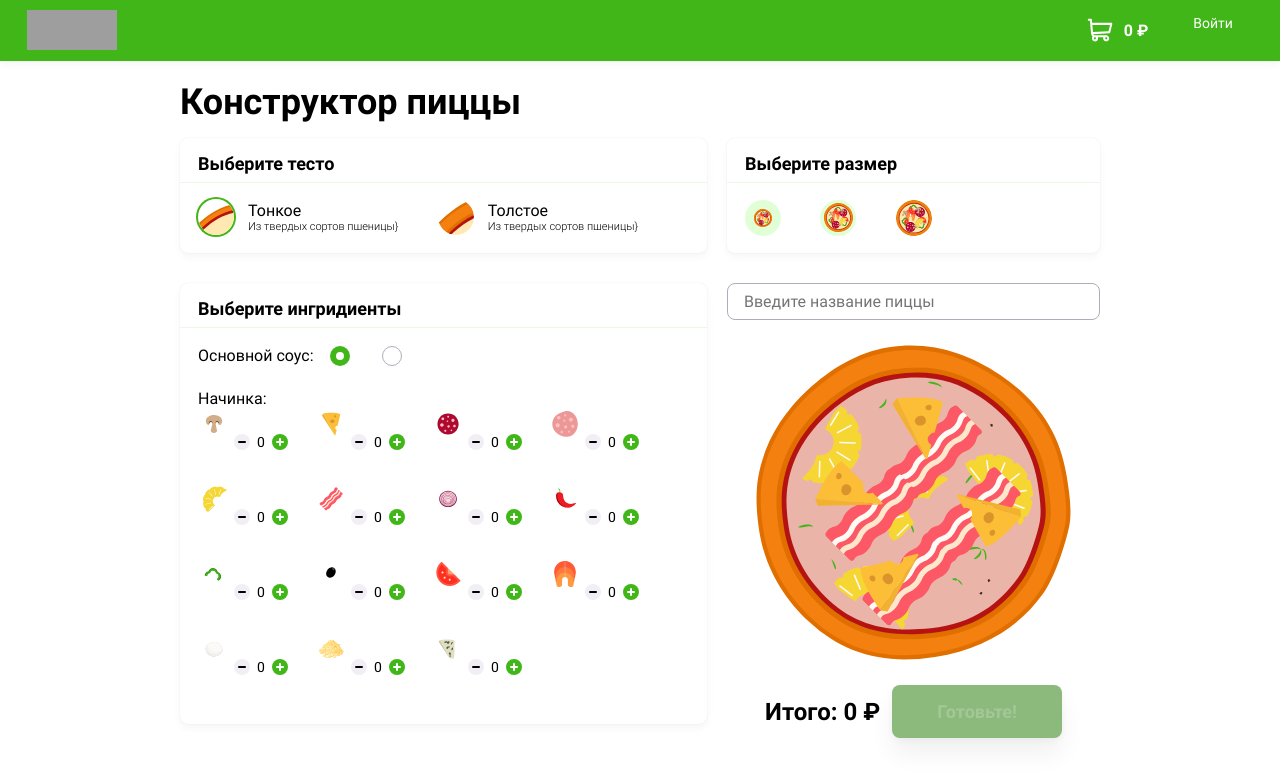
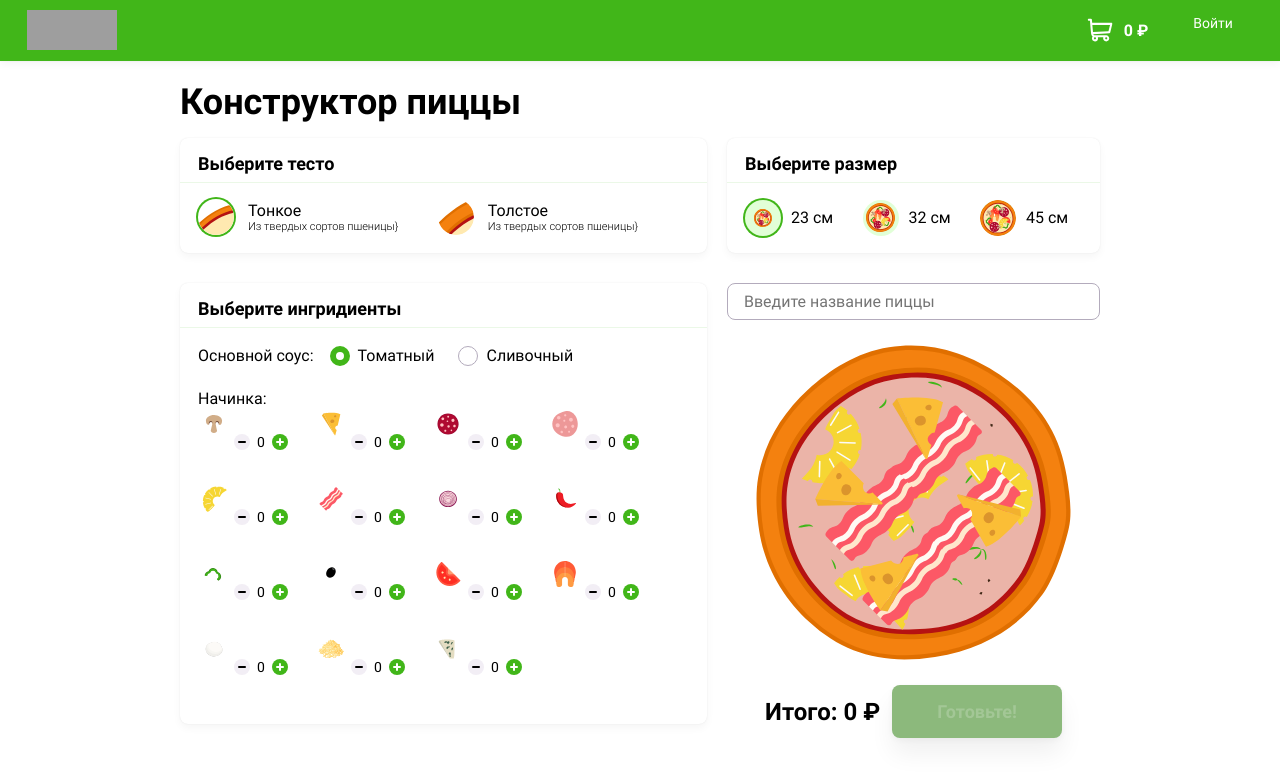
Before and after one commit to abashkatov/1831405-pizza-1, a Vue app in the folder src/frontend/: page / in a window 1280 px wide. Shown: the top 782 px of the page. Built offline with nearby package versions, Linux system fonts and the light colour scheme; grey boxes are pictures that could not be loaded.

Commit message:
Module 2 task 1

```diff
--- /dev/null
+++ b/src/frontend/src/modules/builder/components/BuilderDoughSelector.vue
@@ -0,0 +1,39 @@
+<template>
+  <div class="content__dough">
+    <div class="sheet">
+      <h2 class="title title--small sheet__title">Выберите тесто</h2>
+      <div class="sheet__content dough">
+        <label
+          v-for="dough in doughs"
+          :key="dough.id"
+          class="dough__input"
+          :class="`dough__input--${dough.alias}`"
+        >
+          <input
+            type="radio"
+            name="dought"
+            :value="dough.value"
+            class="visually-hidden"
+            :checked="dough.id === 1"
+          />
+          <b>{{ dough.name }}</b>
+          <span>{{ dough.description }}}</span>
+        </label>
+      </div>
+    </div>
+  </div>
+</template>
+
+<script>
+export default {
+  name: "BuilderDoughSelector",
+  props: {
+    doughs: {
+      type: Object,
+      required: true,
+    },
+  },
+};
+</script>
+
+<style scoped></style>
--- /dev/null
+++ b/src/frontend/src/modules/builder/components/BuilderIngredientsSelector.vue
@@ -0,0 +1,81 @@
+<template>
+  <div class="content__ingridients">
+    <div class="sheet">
+      <h2 class="title title--small sheet__title">Выберите ингридиенты</h2>
+      <div class="sheet__content ingridients">
+        <div class="ingridients__sauce">
+          <p>Основной соус:</p>
+          <label
+            v-for="sauce in sauces"
+            :key="sauce.id"
+            class="radio ingridients__input"
+          >
+            <input
+              type="radio"
+              name="sauce"
+              :value="sauce.alias"
+              :checked="sauce.id === 1"
+            />
+            <span>{{ sauce.name }}</span>
+          </label>
+        </div>
+        <div class="ingridients__filling">
+          <p>Начинка:</p>
+          <ul class="ingridients__list">
+            <li
+              v-for="ingredient in ingredients"
+              :key="ingredient.id"
+              class="ingridients__item"
+            >
+              <span class="filling" :class="`filling--${ingredient.alias}`">
+                {{ ingredient.title }}
+              </span>
+              <div class="counter counter--orange ingridients__counter">
+                <button
+                  type="button"
+                  class="
+                    counter__button
+                    counter__button--disabled
+                    counter__button--minus
+                  "
+                >
+                  <span class="visually-hidden">Меньше</span>
+                </button>
+                <input
+                  type="text"
+                  name="counter"
+                  class="counter__input"
+                  value="0"
+                />
+                <button
+                  type="button"
+                  class="counter__button counter__button--plus"
+                >
+                  <span class="visually-hidden">Больше</span>
+                </button>
+              </div>
+            </li>
+          </ul>
+        </div>
+      </div>
+    </div>
+  </div>
+</template>
+
+<script>
+export default {
+  name: "BuilderIngredientsSelector",
+  props: {
+    sauces: {
+      type: Object,
+      required: true,
+    },
+    ingredients: {
+      type: Object,
+      required: true,
+    },
+  },
+};
+</script>
+
+<style scoped></style>
--- /dev/null
+++ b/src/frontend/src/modules/builder/components/BuilderSizeSelector.vue
@@ -0,0 +1,39 @@
+<template>
+  <div class="content__diameter">
+    <div class="sheet">
+      <h2 class="title title--small sheet__title">Выберите размер</h2>
+
+      <div class="sheet__content diameter">
+        <label
+          v-for="size in sizes"
+          :key="size.id"
+          class="diameter__input"
+          :class="`diameter__input--${size.alias}`"
+        >
+          <input
+            type="radio"
+            name="diameter"
+            :value="size.alias"
+            :checked="size.id === 1"
+            class="visually-hidden"
+          />
+          <span>{{ size.name }}</span>
+        </label>
+      </div>
+    </div>
+  </div>
+</template>
+
+<script>
+export default {
+  name: "BuilderSizeSelector",
+  props: {
+    sizes: {
+      type: Object,
+      required: true,
+    },
+  },
+};
+</script>
+
+<style scoped></style>
--- a/src/frontend/src/views/Index.vue
+++ b/src/frontend/src/views/Index.vue
@@ -24,127 +24,12 @@
         <div class="content__wrapper">
           <h1 class="title title--big">Конструктор пиццы</h1>
 
-          <div class="content__dough">
-            <div class="sheet">
-              <h2 class="title title--small sheet__title">Выберите тесто</h2>
-
-              <div class="sheet__content dough">
-                <label
-                  v-for="dough in doughs"
-                  :key="dough.id"
-                  class="dough__input"
-                  :class="`dough__input--${dough.alias}`"
-                >
-                  <input
-                    type="radio"
-                    name="dought"
-                    :value="dough.value"
-                    class="visually-hidden"
-                    :checked="dough.id === 1"
-                  />
-                  <b>{{ dough.name }}</b>
-                  <span>{{ dough.description }}}</span>
-                </label>
-              </div>
-            </div>
-          </div>
-
-          <div class="content__diameter">
-            <div class="sheet">
-              <h2 class="title title--small sheet__title">Выберите размер</h2>
-
-              <div class="sheet__content diameter">
-                <label
-                  v-for="size in sizes"
-                  :key="size.id"
-                  class="diameter__input"
-                  :class="`diameter__input--${size.alias}`"
-                >
-                  <input
-                    type="radio"
-                    name="diameter"
-                    :value="size.alias"
-                    :chedked="size.id === 1"
-                    class="visually-hidden"
-                  />
-                  <span>{{ size.title }}</span>
-                </label>
-              </div>
-            </div>
-          </div>
-
-          <div class="content__ingridients">
-            <div class="sheet">
-              <h2 class="title title--small sheet__title">
-                Выберите ингридиенты
-              </h2>
-
-              <div class="sheet__content ingridients">
-                <div class="ingridients__sauce">
-                  <p>Основной соус:</p>
-
-                  <label
-                    v-for="sauce in sauces"
-                    :key="sauce.id"
-                    class="radio ingridients__input"
-                  >
-                    <input
-                      type="radio"
-                      name="sauce"
-                      :value="sauce.alias"
-                      :checked="sauce.id === 1"
-                    />
-                    <span>{{ sauce.title }}</span>
-                  </label>
-                </div>
-
-                <div class="ingridients__filling">
-                  <p>Начинка:</p>
-
-                  <ul class="ingridients__list">
-                    <li
-                      v-for="ingredient in ingredients"
-                      :key="ingredient.id"
-                      class="ingridients__item"
-                    >
-                      <span
-                        class="filling"
-                        :class="`filling--${ingredient.alias}`"
-                      >
-                        {{ ingredient.title }}
-                      </span>
-
-                      <div class="counter counter--orange ingridients__counter">
-                        <button
-                          type="button"
-                          class="
-                            counter__button
-                            counter__button--disabled
-                            counter__button--minus
-                          "
-                        >
-                          <span class="visually-hidden">Меньше</span>
-                        </button>
-                        <input
-                          type="text"
-                          name="counter"
-                          class="counter__input"
-                          value="0"
-                        />
-                        <button
-                          type="button"
-                          class="counter__button counter__button--plus"
-                        >
-                          <span class="visually-hidden">Больше</span>
-                        </button>
-                      </div>
-                    </li>
-                  </ul>
-                </div>
-              </div>
-            </div>
-          </div>
-
+          <BuilderDoughSelector :doughs="doughs" />
+          <BuilderSizeSelector :sizes="sizes" />
+          <BuilderIngredientsSelector
+            :sauces="sauces"
+            :ingredients="ingredients"
+          />
           <div class="content__pizza">
             <label class="input">
               <span class="visually-hidden">Название пиццы</span>
@@ -180,8 +65,16 @@
 
 <script>
 import { dough, ingredients, sauces, sizes } from "@/static/pizza.json";
+import BuilderDoughSelector from "@/modules/builder/components/BuilderDoughSelector";
+import BuilderIngredientsSelector from "@/modules/builder/components/BuilderIngredientsSelector";
+import BuilderSizeSelector from "@/modules/builder/components/BuilderSizeSelector";
 export default {
   name: "Index",
+  components: {
+    BuilderDoughSelector,
+    BuilderIngredientsSelector,
+    BuilderSizeSelector,
+  },
   data() {
     return {
       doughs: dough,
```
Also changed, not shown: src/frontend/src/common/components/ItemCounter.vue (added, +13 -0 lines), src/frontend/src/common/components/RadioButton.vue (added, +13 -0 lines), src/frontend/src/common/components/SelectorItem.vue (added, +13 -0 lines), src/frontend/src/layouts/AppLayout.vue (added, +13 -0 lines), src/frontend/src/modules/builder/components/BuilderPizzaView.vue (added, +13 -0 lines), src/frontend/src/modules/builder/components/BuilderPriceCounter.vue (added, +13 -0 lines).
